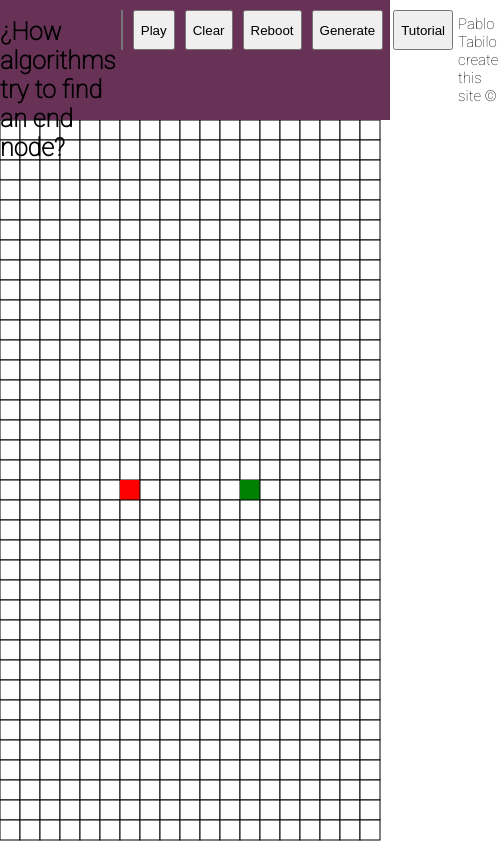
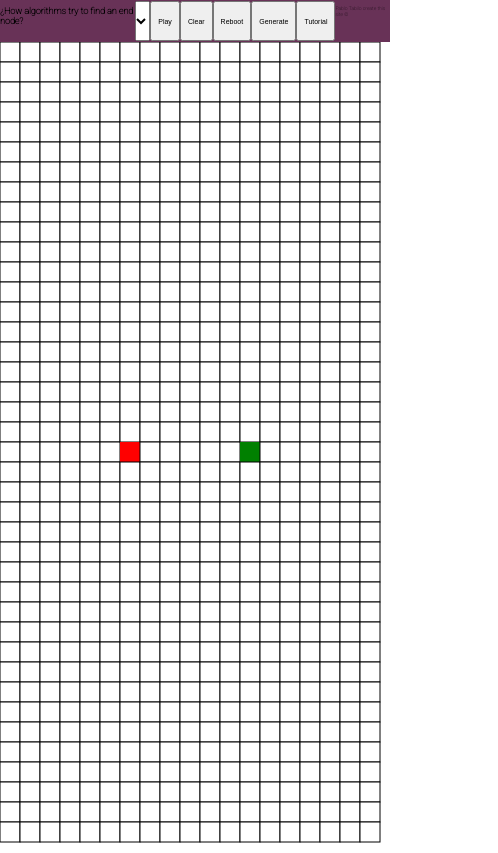
Before and after one commit to PabloTabilo/visual-grid-search-algorithms, a website with bundled scripts: page index.html in a window 390 px wide. Shown: the whole page, 498 px wide, since content can reach past the window. Built offline with nearby package versions, Linux system fonts and the light colour scheme.

Commit message:
check styles

```diff
--- a/js/index.js
+++ b/js/index.js
@@ -19,8 +19,10 @@ const menuContainer = document.getElementById("menu");
 const menuContainer_width = menuContainer.offsetWidth;
 let selectVal = document.getElementById("myselect").value;
 
-canvas.width = innerWidth;
-canvas.height = innerHeight-cPad;
+canvas.width = document.documentElement.clientWidth;
+canvas.height = document.documentElement.clientHeight-cPad;
+
+console.log(canvas.width,canvas.height, cPad);
 
 var allCoords = [[]];
 var size = 20;
--- a/style/style.css
+++ b/style/style.css
@@ -18,16 +18,43 @@ header h1{
 }
 
 header p{
-    font-size: 15px;
-    margin-right: 15px;
+    font-size: 5px;
+    font-weight: 300;
 }
 
 .menu{
     display: flex;
+    align-items: center;
 }
 
 .control{
     width: 100%;
     height: 40px;
-    margin: 10px 5px 5px 5px;
 }
+
+@media (max-width: 970px){
+    header h1{
+        font-size: 17px;
+    }
+    button{
+        font-size: 10px;
+    }
+}
+
+@media (max-width: 750px){
+    header h1{
+        font-size: 13px;
+    }
+    button{
+        font-size: 9px;
+    }
+}
+
+@media (max-width: 600px){
+    header h1{
+        font-size: 9px;
+    }
+    button{
+        font-size: 7px;
+    }
+}
```
